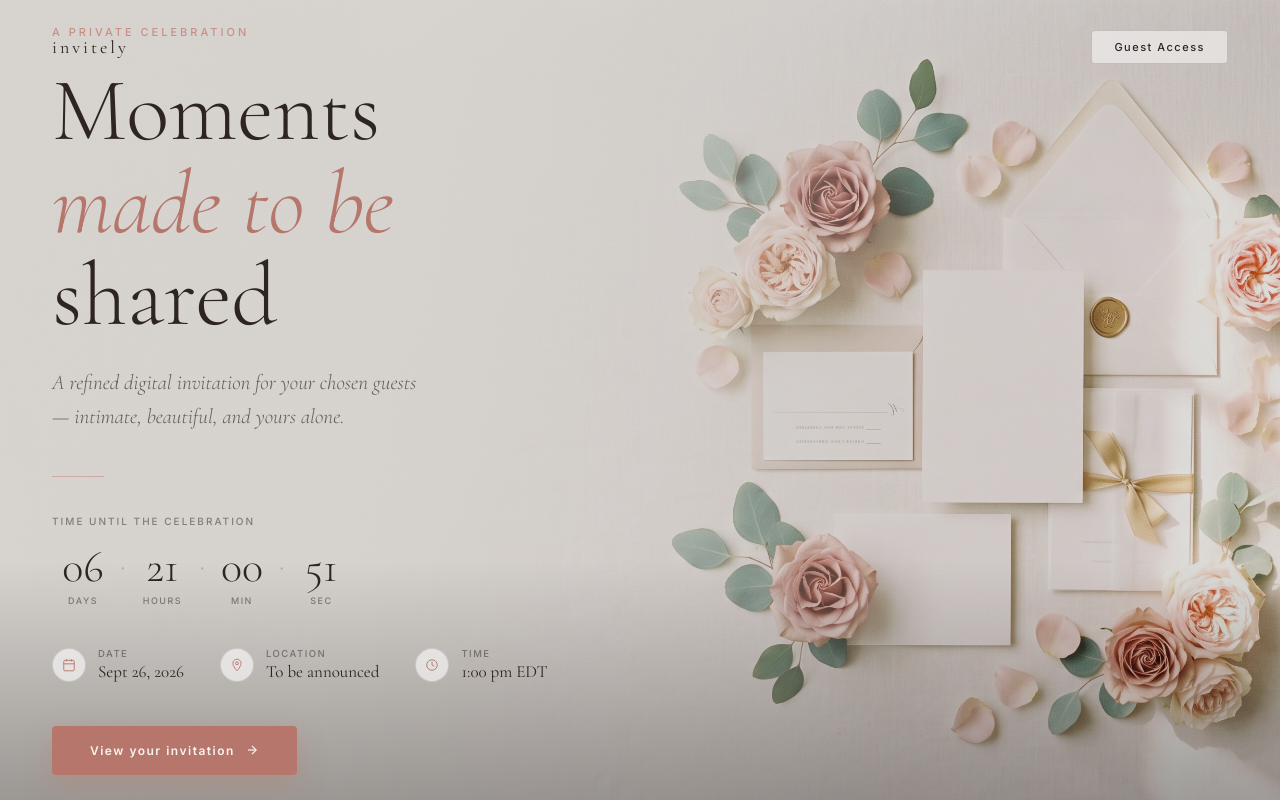
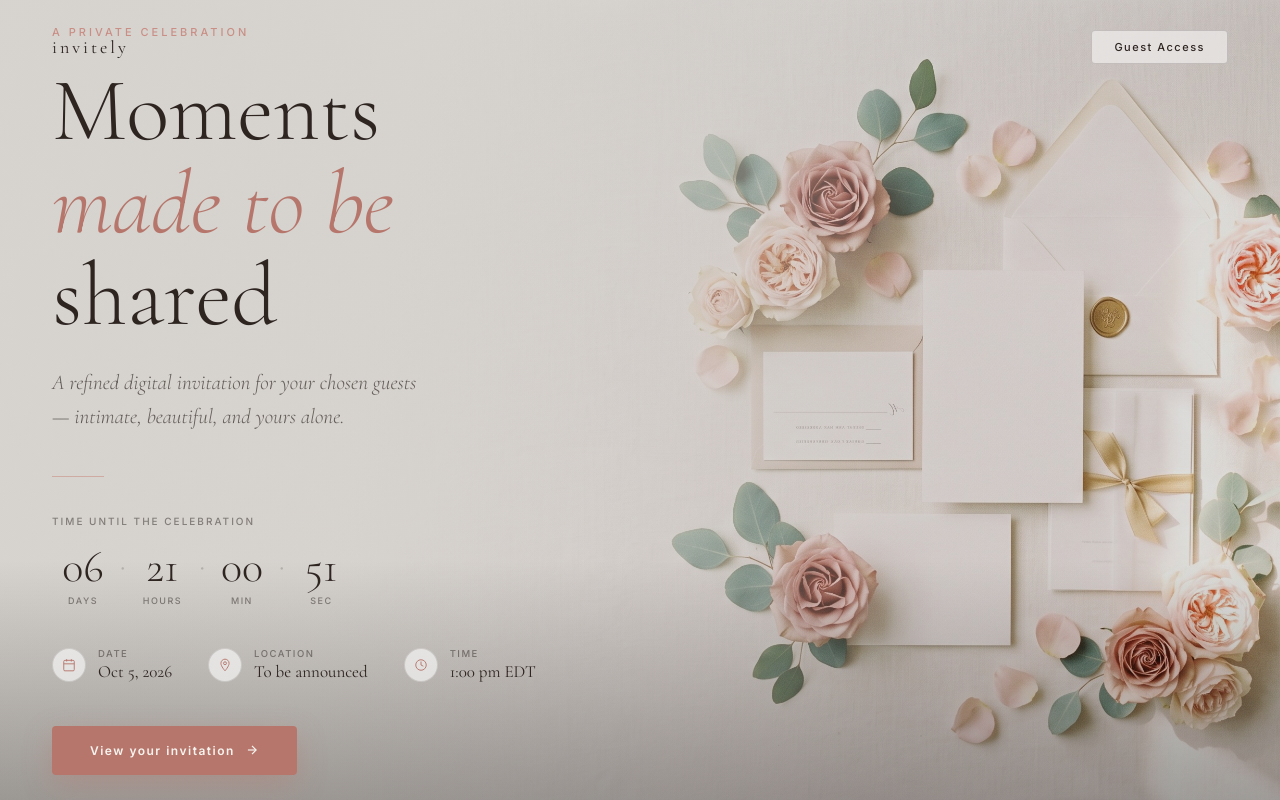
Before and after one commit to Bitypic/gift, a website: page public/index.html in a window 1280 px wide. Drawn offline with nearby package versions, Linux system fonts and the light colour scheme.

Commit message:
Add date formatting and update countdown logic

```diff
--- a/public/index.html
+++ b/public/index.html
@@ -481,7 +481,7 @@ body{
         </div>
         <div class="detail-meta">
           <span class="detail-key">Date</span>
-          <span class="detail-val">Sept 26, 2026</span>
+          <span class="detail-val" id="cd-date">Sept 26, 2026</span>
         </div>
       </div>
       <div class="detail-item">
@@ -565,10 +565,15 @@ body{
     return base + cycles * loop;
   }
   let target = getTarget();
+  const MONTHS = ['Jan','Feb','Mar','Apr','May','Jun','Jul','Aug','Sep','Oct','Nov','Dec'];
+  function formatDate(ts){
+    const d = new Date(ts);
+    return MONTHS[d.getMonth()] + ' ' + d.getDate() + ', ' + d.getFullYear();
+  }
   function tick(){
     const diff = target - Date.now();
     if(diff <= 0){
-      target = Date.now() + LOOP_DAYS * 864e5; // reset to 9 days from now
+      target = getTarget(); // recalculate next 9-day cycle from original base date
     }
     const d = Math.floor(diff/864e5);
     const h = Math.floor((diff%864e5)/36e5);
@@ -578,6 +583,8 @@ body{
     document.getElementById('cd-h').textContent = String(Math.max(0,h)).padStart(2,'0');
     document.getElementById('cd-m').textContent = String(Math.max(0,m)).padStart(2,'0');
     document.getElementById('cd-s').textContent = String(Math.max(0,s)).padStart(2,'0');
+    const dateEl = document.getElementById('cd-date');
+    if(dateEl) dateEl.textContent = formatDate(target);
   }
   tick();
   setInterval(tick,1000);
```
